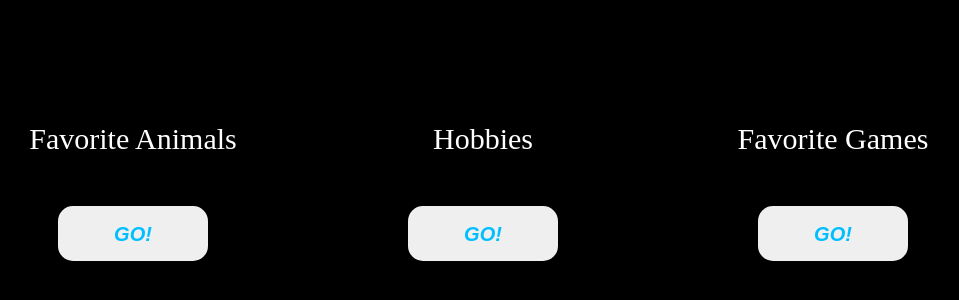
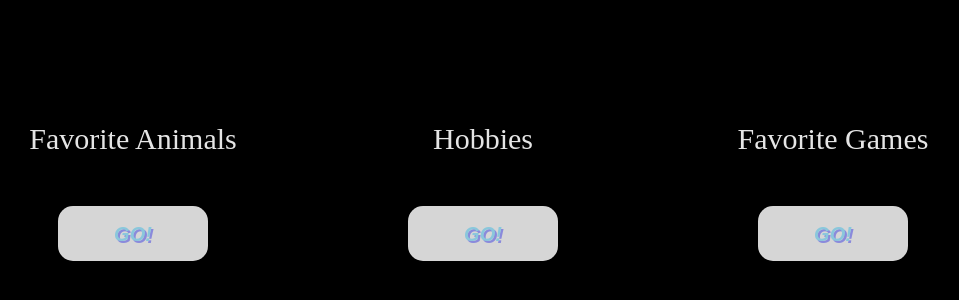
Before and after one commit to ZueslyAtomic/2ndWebsiteForAP, a plain HTML site: page index.html in a window 1280 px wide. Shown: the part 214-514 px from the top of the page, without its empty margins (157-1116 px from the left). Drawn offline with Linux system fonts and the light colour scheme.

Commit message:
fully complete home css page

```diff
--- a/css/index.css
+++ b/css/index.css
@@ -24,31 +24,33 @@ button {
 div {
     display: flex;
     align-items: center;
+    margin: 5;
+    padding: 5;
+    opacity: 0.95;
 }
 
 a {
     text-decoration: none;
     color: deepskyblue;
+    font-family: Arial, Helvetica, sans-serif;
+    opacity: 0.35;
+    text-shadow: 2px 2px blue;
 }
 
 a:hover {
     color: deeppink;
     cursor: pointer;
     text-decoration: underline;
+    cursor: grab;
+    font-family: Cambria, Cochin, Georgia, Times, 'Times New Roman', serif;
 }
 
 p {
     text-align: center;
 }
 
-.animals {
-    flex-direction: column;
-}
-
-.hobbies {
-    flex-direction: column;
-}
-
+.animals,
+.hobbies,
 .games {
     flex-direction: column;
 }
```
